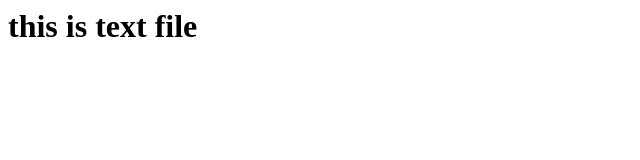
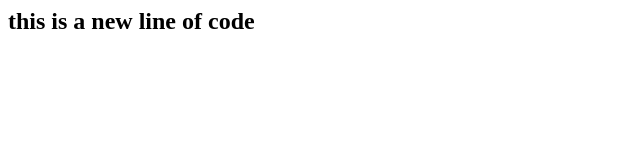
Before and after one commit to Aayus009/Wapp-Git, a plain HTML site: page index.html in a window 1280 px wide. Shown: the whole page, without its empty margins (0-640 px from the left). Drawn offline with Linux system fonts and the light colour scheme.

Commit message:
start commit

```diff
--- a/index.html
+++ b/index.html
@@ -1 +1 @@
-<h1> this is text file </h1>
+<h2> this is a new line of code <h2>
```
